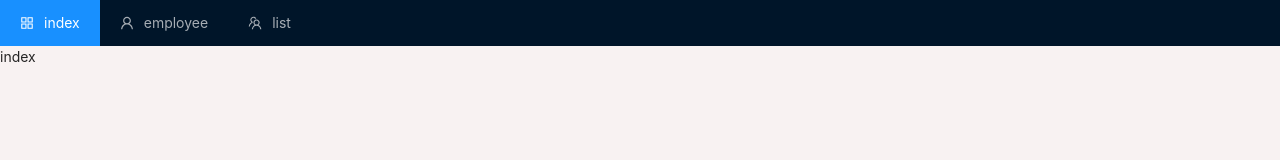
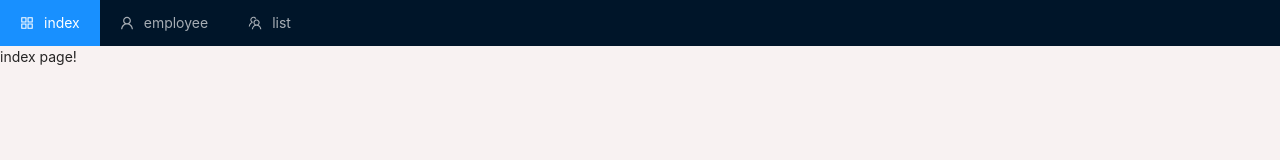
Before and after one commit to SE-CC/se2021-web-dev-assignment, a React (Create React App) app: page / in a window 1280 px wide. Shown: the top 160 px of the page. Built offline with nearby package versions, Linux system fonts and the light colour scheme.

Commit message:
改动页面显示

```diff
--- a/src/pages/Employee.jsx
+++ b/src/pages/Employee.jsx
@@ -1,7 +1,7 @@
 export default function Employee(){
     return (
         <div className = "employee page container">
-        employee
+        employee page!
         </div>
     )
 }
--- a/src/pages/Home.jsx
+++ b/src/pages/Home.jsx
@@ -1,7 +1,7 @@
 export default function Home(){
     return (
         <div className = "home page container">
-        index
+        index page!
         </div>
     )
 }
--- a/src/pages/List.jsx
+++ b/src/pages/List.jsx
@@ -1,7 +1,7 @@
 export default function List(){
     return (
         <div className = "list page container">
-        list page
+        list page!
         </div>
     )
 }
```
